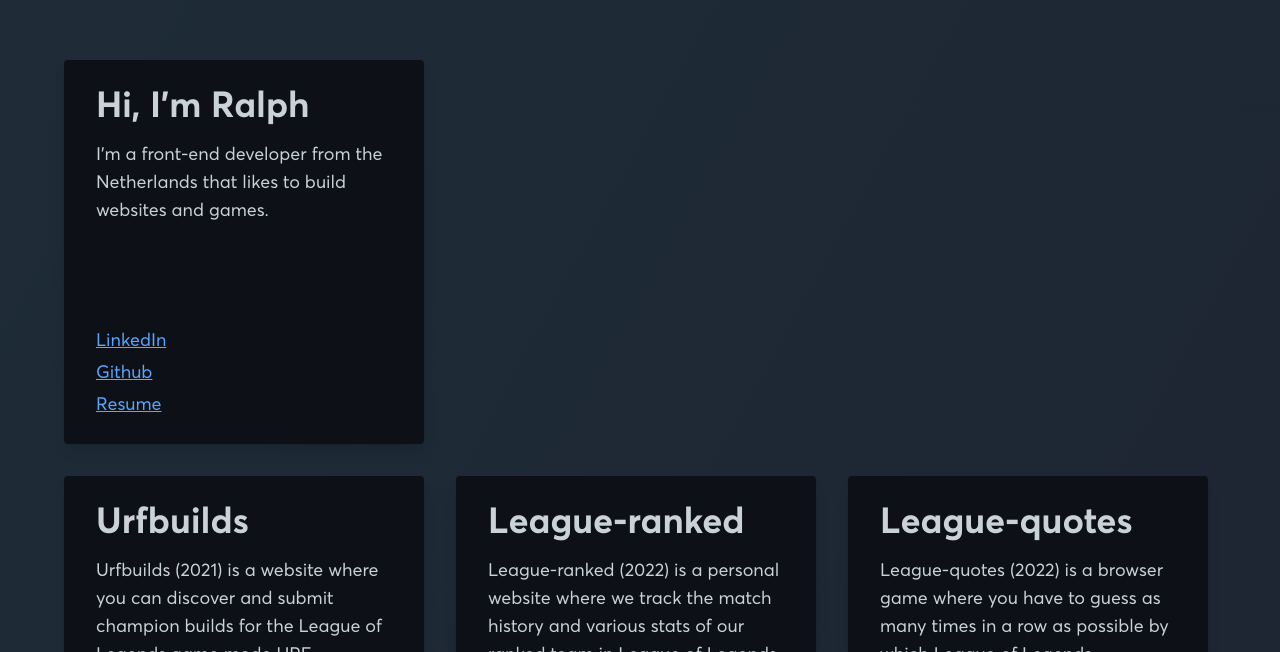
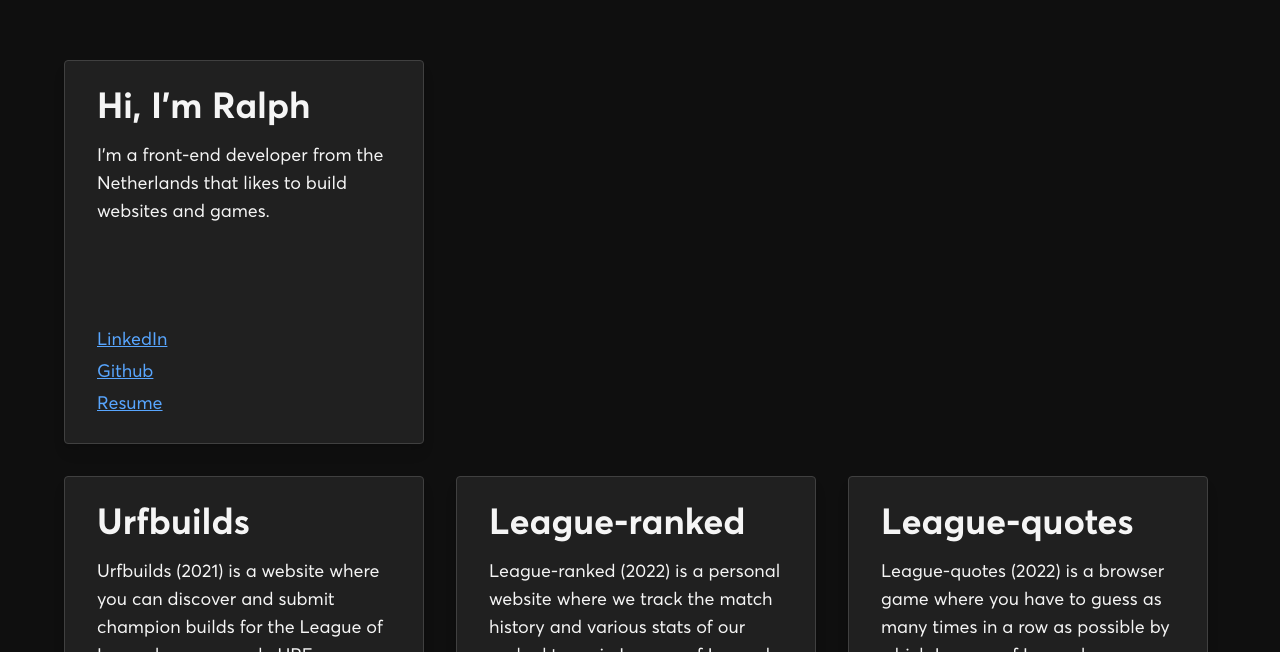
Before and after one commit to Ralphvandodewaard/project-ralph, a Vue app: page / in a window 1280 px wide. Shown: the part 148-800 px from the top of the page. Built offline with nearby package versions, Linux system fonts and the light colour scheme.

Commit message:
Changed color palette

```diff
--- a/src/App.vue
+++ b/src/App.vue
@@ -1,5 +1,5 @@
 <template>
-  <div class="flex justify-center min-h-screen px-8 bg-gradient-to-br from-gradient-light to-gradient-dark font-averta">
+  <div class="flex justify-center min-h-screen px-8 bg-neutral-950 font-averta">
     <RouterView/>
   </div>
 </template>
--- a/src/components/ContentWrapper.vue
+++ b/src/components/ContentWrapper.vue
@@ -1,5 +1,5 @@
 <template>
-  <div class="flex flex-col justify-between gap-4 w-90 h-96 px-8 py-6 bg-primary text-cloud rounded shadow-lg">
+  <div class="flex flex-col justify-between gap-4 w-90 h-96 px-8 py-6 bg-neutral-850 text-neutral-100 border border-neutral-700 rounded shadow-lg">
     <div class="flex flex-col gap-4">
       <h2 class="text-4xl font-bold">
         <a
@@ -26,7 +26,7 @@
         :key="link.label"
         :href="link.url"
         target="_blank"
-        class="text-lg leading-8 text-link underline"
+        class="text-lg leading-8 text-blue-450 underline"
       >
         {{ link.label }}
       </a>
--- a/tailwind.config.js
+++ b/tailwind.config.js
@@ -6,13 +6,13 @@ module.exports = {
         averta: ['AvertaStd']
       },
       colors: {
-        gradient: {
-          light: '#1E2C38',
-          dark: '#1D232F'
+        blue: {
+          450: '#58A6FF'
         },
-        primary: '#0D1117',
-        cloud: '#C9D1D9',
-        link: '#58A6FF'
+        neutral: {
+          850: '#202020',
+          950: '#0F0F0F'
+        }
       },
       width: {
         90: '22.5rem'
```
